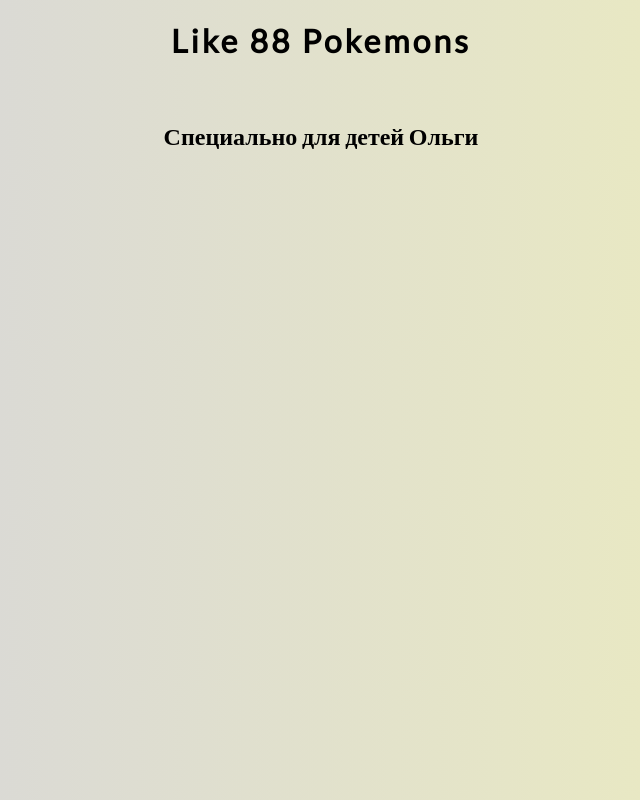
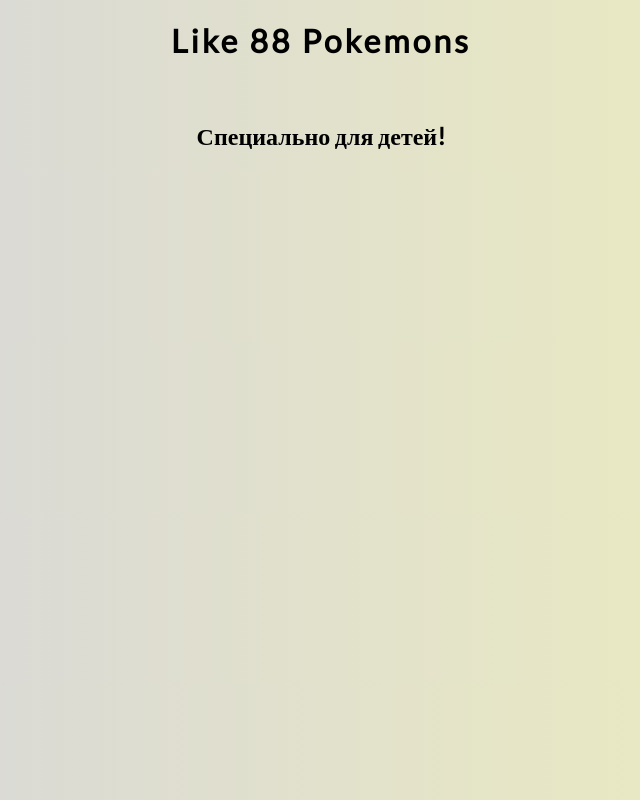
Before and after one commit to 88Group/88Pokemons, a plain HTML site: page index.html in a window 1280 px wide. Shown: the whole page, without its empty margins (319-959 px from the left). Drawn offline with Linux system fonts and the light colour scheme; no server answers; a web font is replaced by a local one.

Commit message:
Update index.html

```diff
--- a/index.html
+++ b/index.html
@@ -13,7 +13,7 @@
 </head>
 <h1>Like 88 Pokemons</h1>
   <br/>
-  <h2> Специально для детей Ольги </h2>
+  <h2> Специально для детей! </h2>
 <div id="poke_container" class="poke-container"></div>
 
 
```
